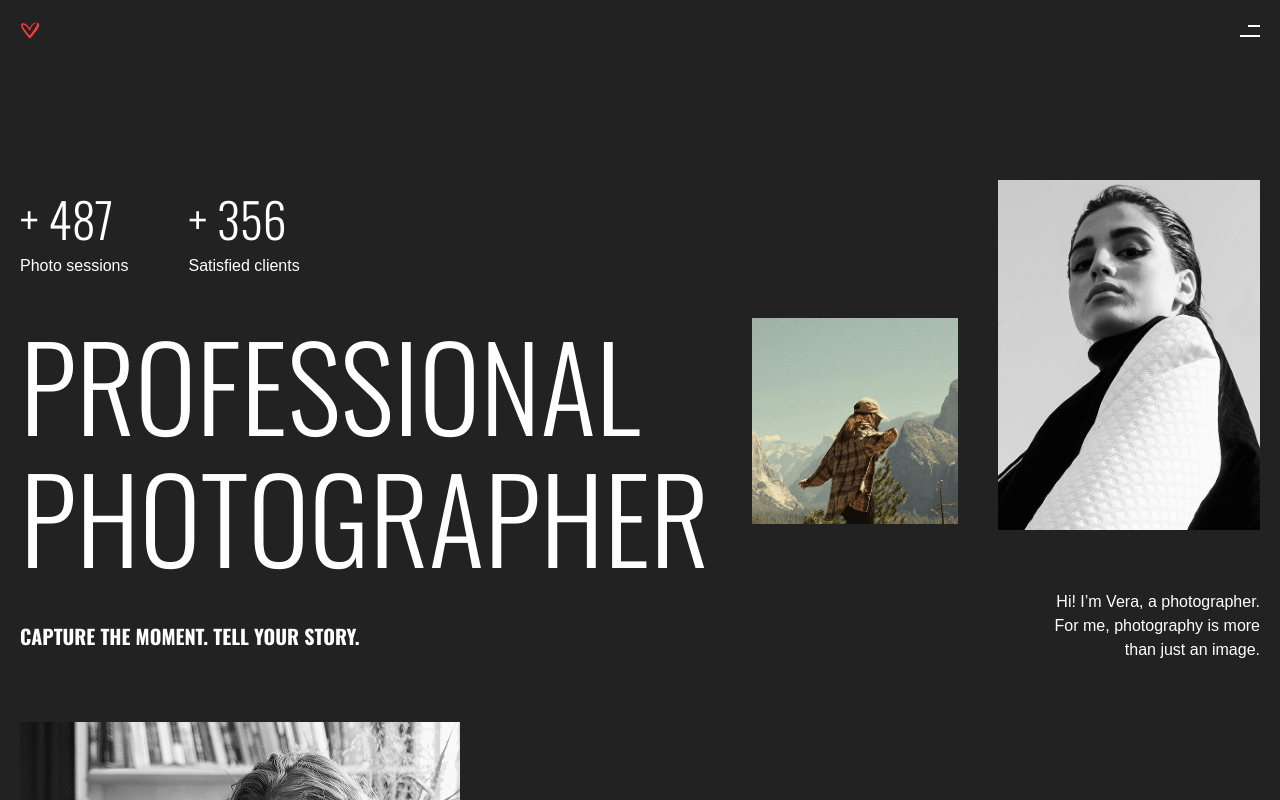
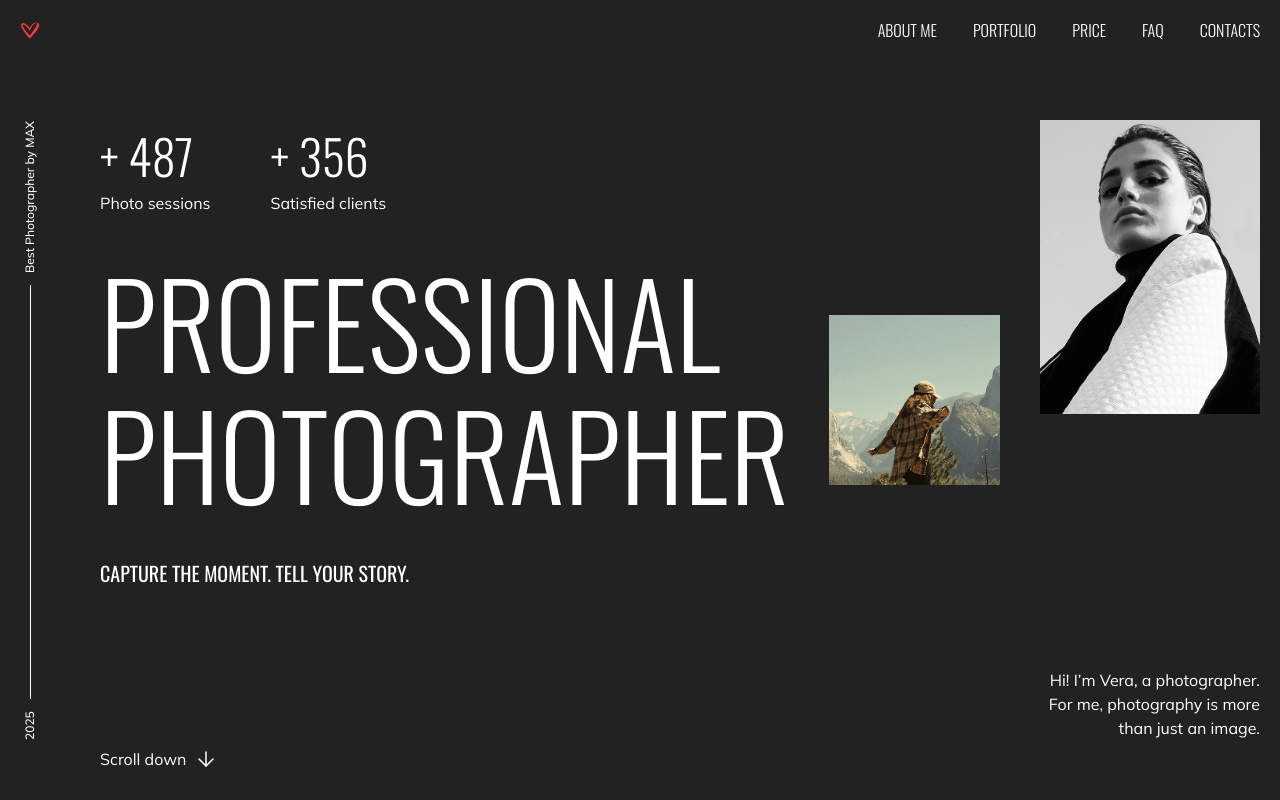
Before and after one commit to Jul-svoboda/rsschool-Portfolio, a plain HTML site: page index.html in a window 1280 px wide. Shown: the top 800 px of the page. Drawn offline with nearby package versions, Linux system fonts and the light colour scheme.

Commit message:
fix: promo adaptability

```diff
--- /dev/null
+++ b/css/about-me.css
@@ -0,0 +1,20 @@
+.about-me {
+    background-color: var(--color-light);
+    padding: 60px 0;
+}
+
+.person-cards {
+    display: flex;
+    flex-direction: column;
+    gap: 40px;
+}
+
+.person-cards__title {
+    padding-top: 40px;
+    color: var(--color-dark);
+}
+
+.person-cards__text {
+    color: var(--color-dark);
+    padding-top: 12px;
+}
--- a/css/burger.css
+++ b/css/burger.css
@@ -3,6 +3,10 @@
     height: 20px;
     position: relative;
     cursor: pointer;
+
+    @media (min-width: 1200px) {
+        display: none;
+    }
 }
 
 .burger__line {
--- a/css/header.css
+++ b/css/header.css
@@ -6,6 +6,7 @@
     padding: 20px;
     position: fixed;
     background-color: var(--color-dark);
+    z-index: 1000;
 }
 
 .header__navigation {
@@ -14,6 +15,13 @@
     inset: 60px 0 0 0;
     justify-content: center;
     align-items: center;
+
+    @media (min-width: 1200px) {
+        display: flex;
+        inset: 20px 20px 0 0;
+        justify-content: flex-end;
+        align-items: flex-start;
+    }
 }
 
 .header__navigation.active {
--- a/css/info-block.css
+++ b/css/info-block.css
@@ -5,4 +5,8 @@
     text-transform: uppercase ;
     justify-content: center;
     align-items: center;
+
+    @media (min-width: 1200px) {
+        flex-direction: row;
+    }
 }
--- a/css/main.css
+++ b/css/main.css
@@ -14,6 +14,10 @@ body {
 
 h1, h2, h3, h4, .font-decoration, .font-component{
     font-family: 'Oswald', sans-serif;
+}
+
+h3, h2, h4 {
+    font-weight: 400;
 }
 
 h1, .font-decoration, .font-component {
@@ -39,6 +43,7 @@ h1 {
 h2 {
     line-height: 1.25;
     font-size: 32px;
+    text-transform: uppercase;
 }
 
 h3 {
--- a/css/nomination.css
+++ b/css/nomination.css
@@ -1,3 +1,26 @@
 .nomination {
     display: none;
+
+    @media (min-width: 768px) {
+        display: flex;
+        flex-direction: row;
+        align-items: center;
+        gap: 12px;
+        position: absolute;
+        padding: 0 120px 0 60px;
+        height: 60px;
+        width: 100vh;
+        left: 0;
+        transform-origin: top left;
+        transform: rotate(-90deg);
+    }
 }
+
+.nomination__line {
+    border-bottom: 1px solid var(--color-light);
+    width: 100%;
+}
+
+.nomination__name {
+    min-width: 153px;
+}
--- a/css/promo.css
+++ b/css/promo.css
@@ -1,6 +1,8 @@
 .promo {
-    margin-top: 60px;
-    padding-top: 60px;
+    position: relative;
+    @media (min-width: 768px) {
+        padding-left: 80px;
+    }
 }
 
 .promo__content {
@@ -8,6 +10,8 @@
     flex-direction: column;
     gap: 20px;
     justify-content: space-between;
+    height: 100vh;
+
 
     @media (min-width: 768px) {
         flex-direction: row;
@@ -25,6 +29,11 @@
     align-items: flex-start;
     flex-direction: column;
     gap: 40px;
+    padding-top: 120px;
+
+    @media (min-width: 768px) {
+        padding: 160px 0 60px 0;
+    }
 }
 
 .promo__title {
@@ -40,7 +49,6 @@
 }
 
 .promo__photo {
-    display: block;
     @media (max-width: 1200px) {
         display: none;
     }
@@ -49,18 +57,22 @@
 .promo__portrait-block {
     display: flex;
     flex-direction: column;
+    height: 100%;
     padding-bottom: 60px;
-    gap: 60px;
     align-items: flex-end;
+    justify-content: space-between;
 
     @media (min-width: 768px) {
-        padding-top: 60px;
-        justify-content: space-between;
+        padding-top: 120px;
     }
 }
 
 .portrait-block__photo {
     display: block;
+    @media (max-width: 1200px) {
+        width: 220px;
+        height: 294px;
+    }
 }
 
 .portrait-block__text {
--- a/css/reset.css
+++ b/css/reset.css
@@ -30,3 +30,9 @@ img {
   max-width: 100%;
   height: auto;
 }
+
+h1, h2, h3, h4, h5, h6 {
+  font-weight: inherit;
+  font-size: inherit;
+  margin: 0;
+}
--- a/css/scroll-down.css
+++ b/css/scroll-down.css
@@ -1,3 +1,22 @@
 .scroll-down {
     display: none;
+
+    @media (min-width: 768px) {
+        display: flex;
+        flex-direction: row;
+        gap: 8px;
+    }
+
+    @media (min-width: 1200px) {
+        padding-top: 120px;
+    }
 }
+
+.scroll-down__arrow {
+  width: 24px;
+  height: 24px;
+  background-image: url("../img/scroll-down/arrow-down.svg");
+  background-repeat: no-repeat;
+  background-position: center;
+  background-size: contain;
+}
--- a/index.html
+++ b/index.html
@@ -14,8 +14,10 @@
     <link rel="stylesheet" href="css/statistics.css">
     <link rel="stylesheet" href="css/promo.css">
     <link rel="stylesheet" href="css/scroll-down.css">
-    <link href="https://fonts.googleapis.com/css2?family=Oswald:wght@200..700&wdth@75..125&display=swap" rel="stylesheet">
-
+    <link rel="stylesheet" href="css/about-me.css">
+    <link rel="preconnect" href="https://fonts.googleapis.com">
+    <link rel="preconnect" href="https://fonts.gstatic.com" crossorigin>
+    <link href="https://fonts.googleapis.com/css2?family=Mulish:ital,wght@0,200..1000;1,200..1000&family=Oswald:wght@200..700&display=swap" rel="stylesheet">
   </head>
   <body>
     <header class="header">
@@ -40,11 +42,6 @@
     </header>
     <section class="promo">
       <div class="wrapper">
-        <div class="nomination">
-          <p class="nomination__year font-small">2025</p>
-          <div class="nomination__line"></div>
-          <p class="nomination__name font-small">Best Photographer by MAX</p>
-        </div>
         <div class="promo__content">
           <div class="promo__main-information">
             <div class="statistics">
@@ -74,6 +71,11 @@
               is&nbsp;more than just an&nbsp;image.
             </p>
           </div>
+        </div>
+        <div class="nomination">
+          <p class="nomination__year font-small">2025</p>
+          <div class="nomination__line"></div>
+          <p class="nomination__name font-small">Best Photographer by MAX</p>
         </div>
       </div>
     </section>
```
Also changed, not shown: img/scroll-down/arrow-down.svg (added).
